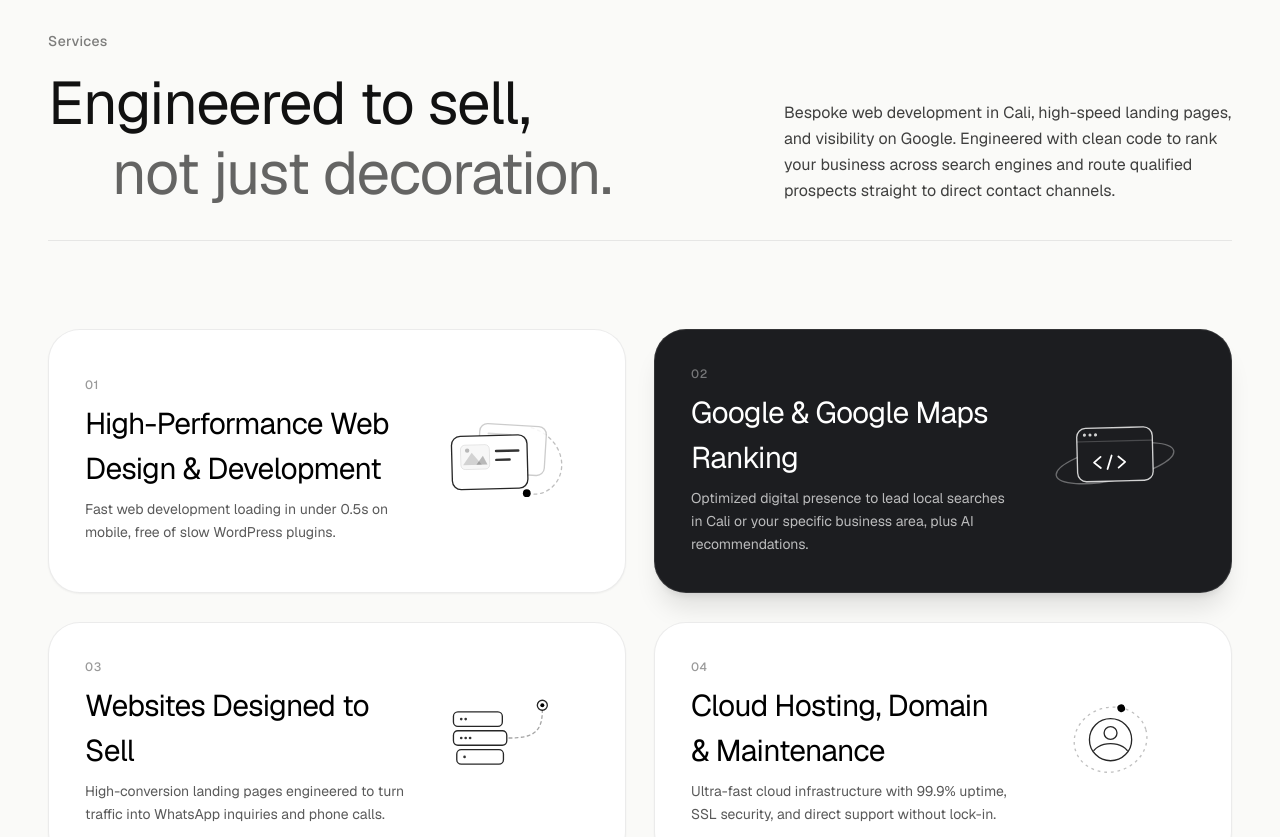
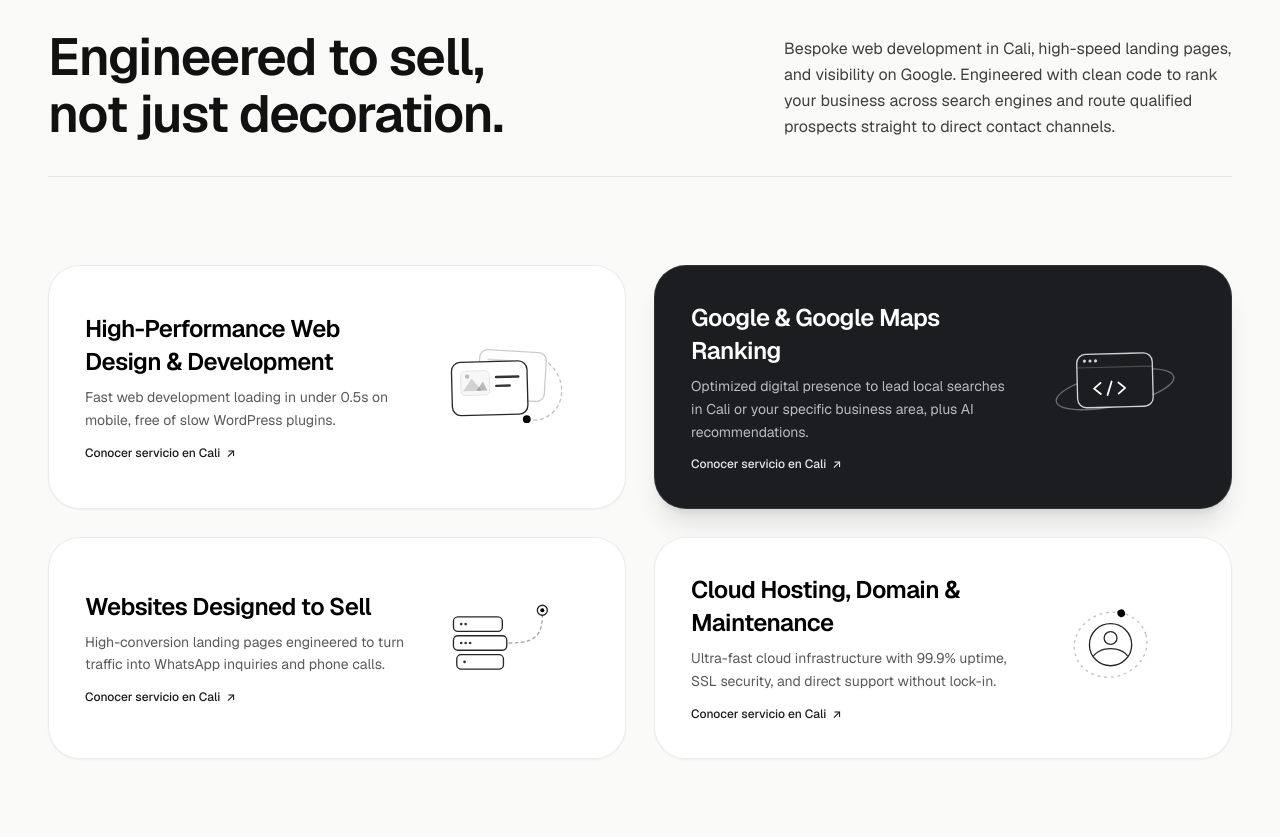
Before and after one commit to Juanpa571/portfolio, a React (Vite) app: page / in a window 1280 px wide. Shown: the part 1580-2417 px from the top of the page. Built offline with nearby package versions, Linux system fonts and the light colour scheme.

Commit message:
feat(footer): delete Recursos column, replace social icons with TikTok/GitHub, sync main hero phrase, route service buttons to /posicionar-web-en-google

```diff
--- a/src/components/sections/Services.tsx
+++ b/src/components/sections/Services.tsx
@@ -10,7 +10,11 @@ import { ScrollTrigger } from 'gsap/ScrollTrigger';
 
 gsap.registerPlugin(ScrollTrigger);
 
-export const Services: React.FC = () => {
+interface ServicesProps {
+  onNavigateSeo?: () => void;
+}
+
+export const Services: React.FC<ServicesProps> = () => {
   const { t } = useLanguage();
   const [mobileActiveIndex, setMobileActiveIndex] = useState(0);
   const headerRef = useRef<HTMLDivElement | null>(null);
@@ -119,23 +123,16 @@ export const Services: React.FC = () => {
 
       <div className="max-w-[1400px] mx-auto px-6 sm:px-12">
 
-        {/* Clean Editorial Section Header */}
+        {/* Clean Section Header */}
         <div ref={headerRef} className="relative mb-6 sm:mb-12 lg:mb-16 pb-3 sm:pb-6">
-          {/* Editorial Category Label above Title (Clean Text, No Capsule) */}
-          <div className="mb-2 sm:mb-4">
-            <span className="text-xs sm:text-sm font-sans font-medium text-black/50 tracking-wide select-none">
-              {t.services.tag}
-            </span>
-          </div>
-
           <div className="flex flex-col lg:flex-row lg:items-end justify-between gap-4 sm:gap-6 lg:gap-12">
             <div className="max-w-3xl">
               <h2
                 ref={titleRef}
-                className="text-[2.55rem] sm:text-5xl lg:text-6xl font-bold sm:font-normal font-display tracking-tight sm:tracking-[-0.02em] text-[#111111] leading-[1.06] sm:leading-[1.16] select-none"
+                className="text-[2.35rem] sm:text-4xl lg:text-[3.25rem] font-semibold tracking-tight text-[#111111] leading-[1.1] select-none"
               >
-                <span className="block">{t.services.headerLine1}</span>
-                <span className="block sm:pl-10 lg:pl-16 text-black/60">{t.services.headerLine2}</span>
+                <span className="block">{t.services.headerLine1.trim()}{' '}</span>
+                <span className="block text-[#111111]">{t.services.headerLine2}</span>
               </h2>
             </div>
 
@@ -173,36 +170,44 @@ export const Services: React.FC = () => {
             >
               {/* Mobile Layout: Vertical Editorial Flow */}
               <div className="flex flex-col justify-between h-full md:hidden">
-                <div className="flex items-center justify-between gap-4 mb-4">
-                  <span className="text-xs font-mono font-semibold tracking-widest text-black/50 select-none">
-                    {t.services.items[0].number}
-                  </span>
+                <div className="flex items-center justify-end gap-4 mb-4">
                   <div className="scale-75 origin-right shrink-0 -my-2">
                     <UiUxArtwork />
                   </div>
                 </div>
                 <div className="space-y-2 mt-auto">
-                  <h3 className="text-[1.45rem] font-bold font-display text-black tracking-tight leading-[1.14]">
+                  <div className="text-[1.45rem] font-bold font-display text-black tracking-tight leading-[1.14]">
                     {t.services.items[0].title}
-                  </h3>
+                  </div>
                   <p className="text-sm text-black/75 font-sans leading-relaxed">
                     {t.services.items[0].subtitle}
                   </p>
+                  <a
+                    href="/posicionar-web-en-google"
+                    className="pt-2 text-xs font-medium text-black/90 hover:text-black flex items-center gap-1.5 cursor-pointer"
+                  >
+                    <span>Ver servicio en Cali</span>
+                    <span>↗</span>
+                  </a>
                 </div>
               </div>
 
               {/* Desktop Layout: Classic Bento Side-by-Side (Untouched) */}
               <div className="hidden md:flex items-center justify-between gap-3 sm:gap-4 md:gap-6 my-auto">
                 <div className="space-y-1.5 md:space-y-2 flex-1 min-w-0 pr-1 md:pr-0 md:max-w-[65%]">
-                  <span className="block text-xs font-mono font-medium text-black/40 tracking-wider select-none">
-                    {t.services.items[0].number}
-                  </span>
-                  <h3 className="text-xl sm:text-xl md:text-2xl lg:text-3xl font-semibold md:font-normal font-display text-black tracking-tight leading-snug md:leading-normal">
+                  <h3 className="text-xl sm:text-xl md:text-2xl font-semibold font-display text-black tracking-tight leading-snug">
                     {t.services.items[0].title}
                   </h3>
                   <p className="text-xs md:text-sm text-black/65 font-sans leading-relaxed">
                     {t.services.items[0].subtitle}
                   </p>
+                  <a
+                    href="/posicionar-web-en-google"
+                    className="pt-1 text-xs font-medium text-black/90 hover:text-black flex items-center gap-1.5 cursor-pointer group-hover:translate-x-0.5 transition-transform"
+                  >
+                    <span>Conocer servicio en Cali</span>
+                    <span>↗</span>
+                  </a>
                 </div>
 
                 <div className="scale-75 sm:scale-90 md:scale-100 origin-right shrink-0">
@@ -221,36 +226,44 @@ export const Services: React.FC = () => {
             >
               {/* Mobile Layout: Vertical Editorial Flow */}
               <div className="flex flex-col justify-between h-full md:hidden">
-                <div className="flex items-center justify-between gap-4 mb-4">
-                  <span className="text-xs font-mono font-semibold tracking-widest text-white/50 select-none">
-                    {t.services.items[1].number}
-                  </span>
+                <div className="flex items-center justify-end gap-4 mb-4">
                   <div className="scale-75 origin-right shrink-0 -my-2">
                     <FrontendCraftArtwork />
                   </div>
                 </div>
                 <div className="space-y-2 mt-auto">
-                  <h3 className="text-[1.45rem] font-bold font-display text-white tracking-tight leading-[1.14]">
+                  <div className="text-[1.45rem] font-bold font-display text-white tracking-tight leading-[1.14]">
                     {t.services.items[1].title}
-                  </h3>
+                  </div>
                   <p className="text-sm text-white/75 font-sans leading-relaxed">
                     {t.services.items[1].subtitle}
                   </p>
+                  <a
+                    href="/posicionar-web-en-google"
+                    className="pt-2 text-xs font-medium text-white/90 hover:text-white flex items-center gap-1.5 cursor-pointer"
+                  >
+                    <span>Ver servicio en Cali</span>
+                    <span>↗</span>
+                  </a>
                 </div>
               </div>
 
               {/* Desktop Layout: Classic Bento Side-by-Side (Untouched) */}
               <div className="hidden md:flex items-center justify-between gap-3 sm:gap-4 md:gap-6 my-auto">
                 <div className="space-y-1.5 md:space-y-2 flex-1 min-w-0 pr-1 md:pr-0 md:max-w-[65%]">
-                  <span className="block text-xs font-mono font-medium text-white/40 tracking-wider select-none">
-                    {t.services.items[1].number}
-                  </span>
-                  <h3 className="text-xl sm:text-xl md:text-2xl lg:text-3xl font-semibold md:font-normal font-display text-white tracking-tight leading-snug md:leading-normal">
+                  <h3 className="text-xl sm:text-xl md:text-2xl font-semibold font-display text-white tracking-tight leading-snug">
                     {t.services.items[1].title}
                   </h3>
                   <p className="text-xs md:text-sm text-white/70 font-sans leading-relaxed">
                     {t.services.items[1].subtitle}
                   </p>
+                  <a
+                    href="/posicionar-web-en-google"
+                    className="pt-1 text-xs font-medium text-white/90 hover:text-white flex items-center gap-1.5 cursor-pointer group-hover:translate-x-0.5 transition-transform"
+                  >
+                    <span>Conocer servicio en Cali</span>
+                    <span>↗</span>
+                  </a>
                 </div>
 
                 <div className="scale-75 sm:scale-90 md:scale-100 origin-right shrink-0">
@@ -269,36 +282,44 @@ export const Services: React.FC = () => {
             >
               {/* Mobile Layout: Vertical Editorial Flow */}
               <div className="flex flex-col justify-between h-full md:hidden">
-                <div className="flex items-center justify-between gap-4 mb-4">
-                  <span className="text-xs font-mono font-semibold tracking-widest text-black/50 select-none">
-                    {t.services.items[2].number}
-                  </span>
+                <div className="flex items-center justify-end gap-4 mb-4">
                   <div className="scale-75 origin-right shrink-0 -my-2">
                     <FullStackArtwork />
                   </div>
                 </div>
                 <div className="space-y-2 mt-auto">
-                  <h3 className="text-[1.45rem] font-bold font-display text-black tracking-tight leading-[1.14]">
+                  <div className="text-[1.45rem] font-bold font-display text-black tracking-tight leading-[1.14]">
                     {t.services.items[2].title}
-                  </h3>
+                  </div>
                   <p className="text-sm text-black/75 font-sans leading-relaxed">
                     {t.services.items[2].subtitle}
                   </p>
+                  <a
+                    href="/posicionar-web-en-google"
+                    className="pt-2 text-xs font-medium text-black/90 hover:text-black flex items-center gap-1.5 cursor-pointer"
+                  >
+                    <span>Ver servicio en Cali</span>
+                    <span>↗</span>
+                  </a>
                 </div>
               </div>
 
               {/* Desktop Layout: Classic Bento Side-by-Side (Untouched) */}
               <div className="hidden md:flex items-center justify-between gap-3 sm:gap-4 md:gap-6 my-auto">
                 <div className="space-y-1.5 md:space-y-2 flex-1 min-w-0 pr-1 md:pr-0 md:max-w-[65%]">
-                  <span className="block text-xs font-mono font-medium text-black/40 tracking-wider select-none">
-                    {t.services.items[2].number}
-                  </span>
-                  <h3 className="text-xl sm:text-xl md:text-2xl lg:text-3xl font-semibold md:font-normal font-display text-black tracking-tight leading-snug md:leading-normal">
+                  <h3 className="text-xl sm:text-xl md:text-2xl font-semibold font-display text-black tracking-tight leading-snug">
                     {t.services.items[2].title}
                   </h3>
                   <p className="text-xs md:text-sm text-black/65 font-sans leading-relaxed">
                     {t.services.items[2].subtitle}
                   </p>
+                  <a
+                    href="/posicionar-web-en-google"
+                    className="pt-1 text-xs font-medium text-black/90 hover:text-black flex items-center gap-1.5 cursor-pointer group-hover:translate-x-0.5 transition-transform"
+                  >
+                    <span>Conocer servicio en Cali</span>
+                    <span>↗</span>
+                  </a>
                 </div>
 
                 <div className="scale-75 sm:scale-90 md:scale-100 origin-right shrink-0">
@@ -317,36 +338,44 @@ export const Services: React.FC = () => {
             >
               {/* Mobile Layout: Vertical Editorial Flow */}
               <div className="flex flex-col justify-between h-full md:hidden">
-                <div className="flex items-center justify-between gap-4 mb-4">
-                  <span className="text-xs font-mono font-semibold tracking-widest text-black/50 select-none">
-                    {t.services.items[3].number}
-                  </span>
+                <div className="flex items-center justify-end gap-4 mb-4">
                   <div className="scale-75 origin-right shrink-0 -my-2">
                     <SupportArtwork />
                   </div>
                 </div>
                 <div className="space-y-2 mt-auto">
-                  <h3 className="text-[1.45rem] font-bold font-display text-black tracking-tight leading-[1.14]">
+                  <div className="text-[1.45rem] font-bold font-display text-black tracking-tight leading-[1.14]">
                     {t.services.items[3].title}
-                  </h3>
+                  </div>
                   <p className="text-sm text-black/75 font-sans leading-relaxed">
                     {t.services.items[3].subtitle}
                   </p>
+                  <a
+                    href="/posicionar-web-en-google"
+                    className="pt-2 text-xs font-medium text-black/90 hover:text-black flex items-center gap-1.5 cursor-pointer"
+                  >
+                    <span>Ver servicio en Cali</span>
+                    <span>↗</span>
+                  </a>
                 </div>
               </div>
 
               {/* Desktop Layout: Classic Bento Side-by-Side (Untouched) */}
               <div className="hidden md:flex items-center justify-between gap-3 sm:gap-4 md:gap-6 my-auto">
                 <div className="space-y-1.5 md:space-y-2 flex-1 min-w-0 pr-1 md:pr-0 md:max-w-[65%]">
-                  <span className="block text-xs font-mono font-medium text-black/40 tracking-wider select-none">
-                    {t.services.items[3].number}
-                  </span>
-                  <h3 className="text-xl sm:text-xl md:text-2xl lg:text-3xl font-semibold md:font-normal font-display text-black tracking-tight leading-snug md:leading-normal">
+                  <h3 className="text-xl sm:text-xl md:text-2xl font-semibold font-display text-black tracking-tight leading-snug">
                     {t.services.items[3].title}
                   </h3>
                   <p className="text-xs md:text-sm text-black/65 font-sans leading-relaxed">
                     {t.services.items[3].subtitle}
                   </p>
+                  <a
+                    href="/posicionar-web-en-google"
+                    className="pt-1 text-xs font-medium text-black/90 hover:text-black flex items-center gap-1.5 cursor-pointer group-hover:translate-x-0.5 transition-transform"
+                  >
+                    <span>Conocer servicio en Cali</span>
+                    <span>↗</span>
+                  </a>
                 </div>
 
                 <div className="scale-75 sm:scale-90 md:scale-100 origin-right shrink-0">
@@ -362,8 +391,8 @@ export const Services: React.FC = () => {
           {[0, 1, 2, 3].map((idx) => (
             <span
               key={idx}
-              className={`h-1 rounded-full transition-all duration-300 ${
-                mobileActiveIndex === idx ? 'w-5 bg-black' : 'w-1.5 bg-black/20'
+              className={`h-1.5 w-1.5 rounded-full transition-transform duration-300 ${
+                mobileActiveIndex === idx ? 'scale-125 bg-black' : 'bg-black/25'
               }`}
             />
           ))}
--- a/src/config/translations.ts
+++ b/src/config/translations.ts
@@ -501,7 +501,7 @@ export const translations: Record<Language, Translations> = {
       whatsapp: 'WhatsApp (+57 317 737 1301)',
       responseBadge: 'Response in under 24 hours',
       slogan: 'Real businesses. Real results.',
-      brandDescription: 'Web design and digital strategies for businesses that want to scale.',
+      brandDescription: 'Websites in Cali, engineered to rank on Google and scale your sales.',
       navTitle: 'Navigation',
       servicesTitle: 'Services',
       resourcesTitle: 'Resources',
@@ -850,7 +850,7 @@ export const translations: Record<Language, Translations> = {
       whatsapp: 'WhatsApp (+57 317 737 1301)',
       responseBadge: 'Respuesta en menos de 24 horas',
       slogan: 'Negocios reales. Resultados reales.',
-      brandDescription: 'Diseño web y estrategias digitales para negocios que quieren crecer.',
+      brandDescription: 'Páginas web en Cali para liderar Google y multiplicar tus ventas.',
       navTitle: 'Navegación',
       servicesTitle: 'Servicios',
       resourcesTitle: 'Recursos',
```
Also changed, not shown: src/components/layout/Footer.tsx (+30 -85 lines).
